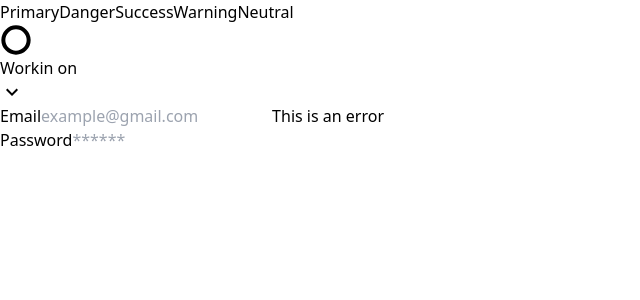
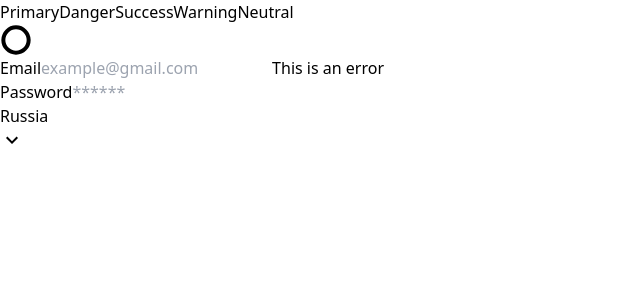
Before and after one commit to qFlensT/vector-drawable-viewer, a React (Vite) app: page / in a window 1280 px wide. Shown: the top 300 px of the page, without its empty margins (0-640 px from the left). Built offline with nearby package versions, Linux system fonts and the light colour scheme.

Commit message:
feat: added ui-select

```diff
--- a/src/pages/home.tsx
+++ b/src/pages/home.tsx
@@ -1,9 +1,26 @@
+import { useState } from "react";
 import UiButton from "../shared/ui/ui-button";
 import UiSelect from "../shared/ui/ui-select";
 import UiSpinner from "../shared/ui/ui-spinner";
 import UiTextField from "../shared/ui/ui-text-field";
 
 const HomePage = () => {
+  const options = [
+    {
+      label: "Russia",
+      id: "1",
+    },
+    {
+      label: "USA",
+      id: "2",
+    },
+    { label: "China", id: "3" },
+  ];
+
+  const [selected, setSelected] = useState(options[0]);
+
+  console.log(selected);
+
   return (
     <div className="flex w-72 flex-col gap-2 p-4">
       <UiButton variant="primary">Primary</UiButton>
@@ -12,13 +29,6 @@ const HomePage = () => {
       <UiButton variant="warning">Warning</UiButton>
       <UiButton variant="neutral">Neutral</UiButton>
       <UiSpinner />
-      <UiSelect
-        options={[
-          { label: "Hello", value: "1" },
-          { label: "Hello", value: "1" },
-          { label: "Hello", value: "1" },
-        ]}
-      />
       <form action="" className="flex flex-col gap-1">
         <UiTextField
           error="This is an error"
@@ -30,6 +40,7 @@ const HomePage = () => {
           inputProps={{ placeholder: "******", type: "password" }}
         />
       </form>
+      <UiSelect options={options} value={selected} onChange={setSelected} />
     </div>
   );
 };
--- a/src/shared/ui/ui-select.tsx
+++ b/src/shared/ui/ui-select.tsx
@@ -2,46 +2,63 @@ import { Fragment, ReactNode } from "react";
 import { cn } from "../lib/utils";
 import { Listbox, Transition } from "@headlessui/react";
 import ArrowIcon from "./assets/svg/arrow.svg?react";
+import CheckIcon from "./assets/svg/check.svg?react";
 
 export type UiSelectOption = {
-  value: string;
+  id: string;
   label: string;
-  icon?: ReactNode;
+  Icon?: ReactNode;
 };
 
 export type UiSelectProps = {
-  className?: string;
+  buttonClassName?: string;
+  optionsClassName?: string;
+  optionClassName?: string;
   options: UiSelectOption[];
+  value: UiSelectOption;
+  onChange: (value: UiSelectOption) => void;
 };
 
-const UiSelect = ({ className, options }: UiSelectProps) => {
+const UiSelect = ({
+  buttonClassName,
+  optionsClassName,
+  optionClassName,
+  options,
+  value,
+  onChange,
+}: UiSelectProps) => {
   return (
-    <Listbox>
+    <Listbox value={value} by="id" onChange={onChange}>
       <div className="relative">
         <Listbox.Button
           className={cn(
-            "ui-open:opacity-100 flex w-full items-center justify-between rounded bg-gray-700 px-2 py-2 text-left text-sm text-slate-100 opacity-60 transition-opacity hover:opacity-100 active:opacity-100",
-            className,
+            "grid w-full grid-cols-[min-content,min-content,1fr] items-center justify-items-end gap-2 rounded bg-gray-700 px-2.5 py-2 text-sm text-slate-100 opacity-60 transition-opacity hover:opacity-100 active:opacity-100 ui-open:opacity-100",
+            buttonClassName,
           )}
         >
-          Workin on{" "}
-          <ArrowIcon className=" ui-open:scale-[-1] transition-transform" />
+          {value.Icon}
+          {value.label}
+          <ArrowIcon className="col-start-3 transition-transform ui-open:scale-[-1]" />
         </Listbox.Button>
-        <Transition
-          as={Fragment}
-          enterFrom="opacity-0 transition-opacity"
-          leave="transition-opacity ease-in duration-150"
-          leaveFrom="opacity-100"
-          leaveTo="opacity-0"
-        >
-          <Listbox.Options className="absolute mt-1 flex w-full flex-col gap-0.5 overflow-hidden rounded rounded bg-gray-700 text-sm text-slate-100">
+        <Transition as={Fragment} {...transitionProps}>
+          <Listbox.Options
+            className={cn(
+              "absolute mt-1 flex w-full flex-col overflow-hidden rounded bg-gray-800 text-sm text-slate-100",
+              optionsClassName,
+            )}
+          >
             {options.map((option) => (
               <Listbox.Option
-                className="cursor-pointer bg-gray-700 px-2 py-2 text-slate-100 opacity-60 transition-opacity hover:opacity-100 active:opacity-100"
-                value={option.value}
-                key={option.value}
+                className={cn(
+                  "grid cursor-pointer select-none grid-cols-[min-content,min-content,1fr] items-center justify-items-end gap-2 bg-gray-700 px-2.5 py-2 text-slate-100 opacity-60 transition-opacity hover:opacity-100 active:opacity-100 ui-selected:opacity-100",
+                  optionClassName,
+                )}
+                value={option}
+                key={option.id}
               >
+                {option.Icon}
                 {option.label}
+                <CheckIcon className="col-start-3 opacity-0 ui-open:ui-selected:opacity-100" />
               </Listbox.Option>
             ))}
           </Listbox.Options>
@@ -51,4 +68,13 @@ const UiSelect = ({ className, options }: UiSelectProps) => {
   );
 };
 
+const transitionProps = {
+  enter: "transition-opacity",
+  enterFrom: "opacity-0",
+  enterTo: "opacity-100",
+  leave: "transition-opacity",
+  leaveFrom: "opacity-100",
+  leaveTo: "opacity-0",
+};
+
 export default UiSelect;
```
Also changed, not shown: src/shared/ui/assets/svg/check.svg (added).
